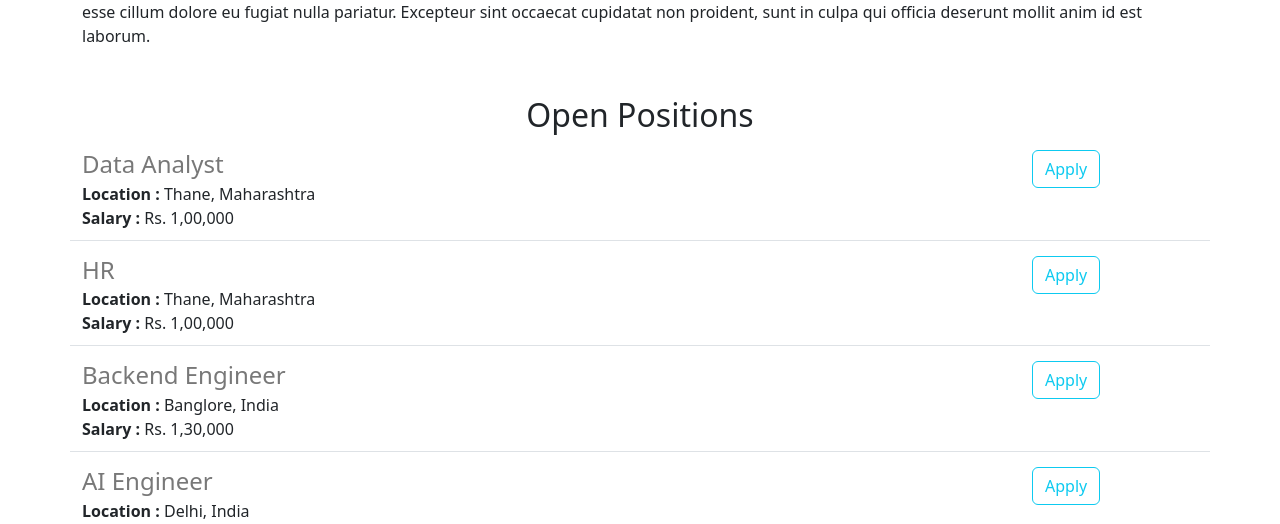
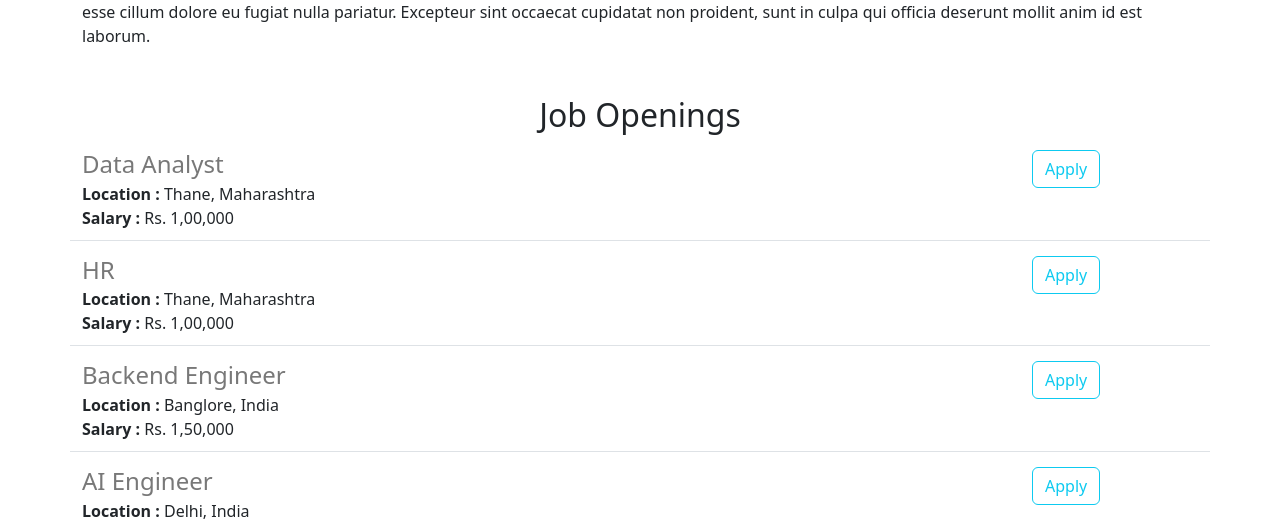
Before and after one commit to nirdosh-thakur/CareerGuard, a Flask app: page / in a window 1280 px wide. Shown: the part 582-1106 px from the top of the page. Run offline with Flask 3, Linux system fonts and the light colour scheme.

Commit message:
Made some changes

```diff
--- a/app.py
+++ b/app.py
@@ -1,6 +1,6 @@
 from flask import Flask, render_template, jsonify
+app = Flask(__name__)
 
-app = Flask(__name__)
 
 JOBS = [
     {
@@ -19,7 +19,7 @@ JOBS = [
         'id' : 3,
         'title' : 'Backend Engineer',
         'location' :'Banglore, India',
-        'salary' : 'Rs. 1,30,000'
+        'salary' : 'Rs. 1,50,000'
     },
     {
         'id' : 4,
--- a/requirements.txt
+++ b/requirements.txt
@@ -4,5 +4,5 @@
 
 Flask
 
+gunicorn
 #When ever you want to put pyhton project in production always use gunicorn
-gunicorn
--- a/templates/home.html
+++ b/templates/home.html
@@ -31,7 +31,7 @@
 
 
 
-      <h2 class="text-center mt-5 mb-2">Open Positions</h2>
+      <h2 class="text-center mt-5 mb-2">Job Openings</h2>
 
       <div>
         {% for idx in jobs %}
```
